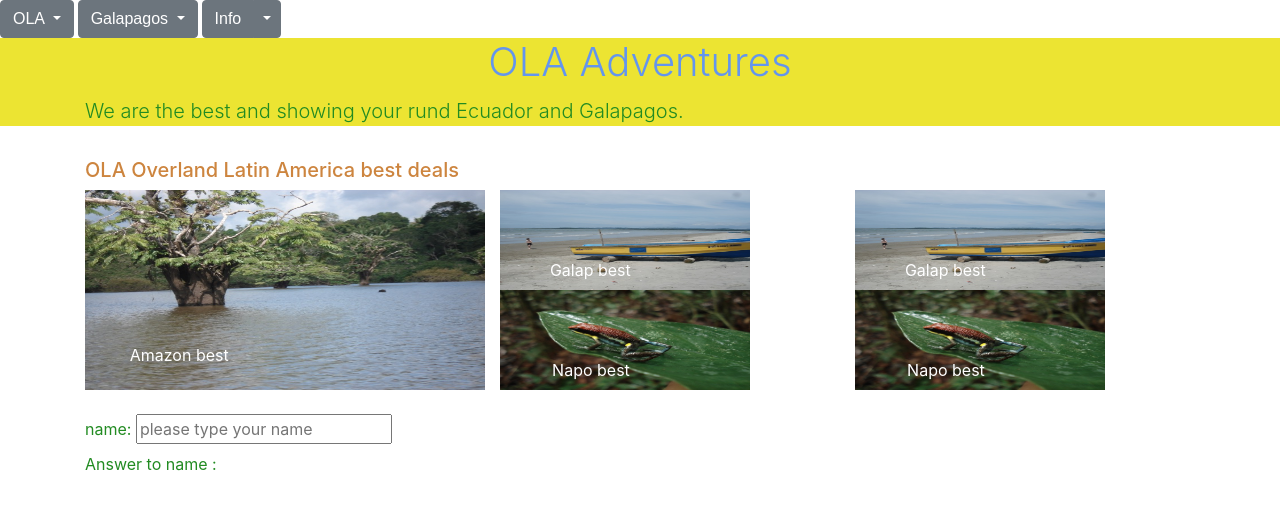
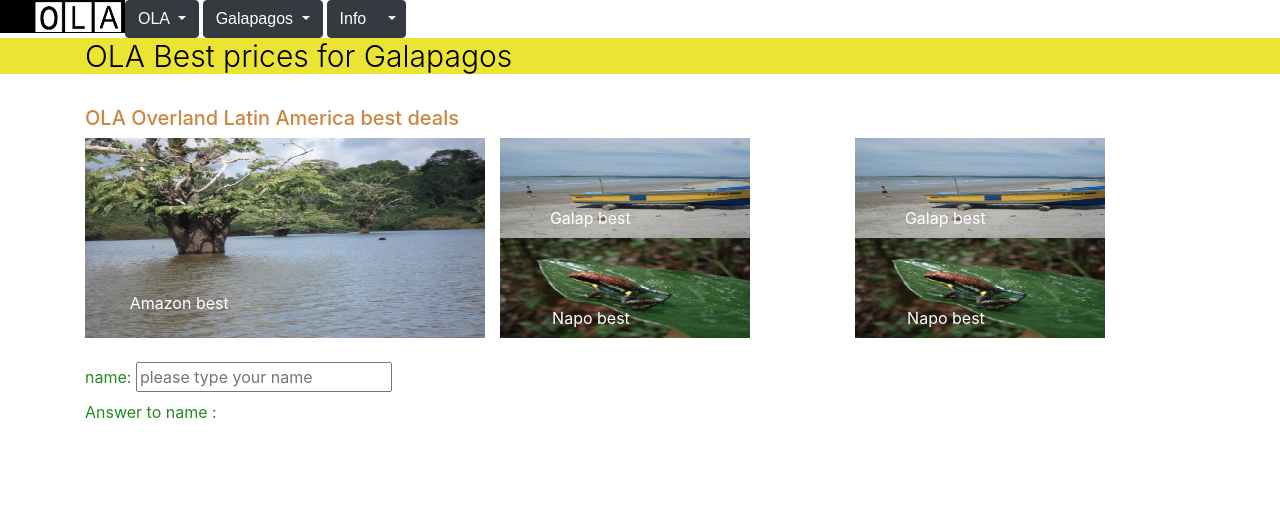
Before and after one commit to brandlab-au/angular-app, an Angular app: page / in a window 1280 px wide. Shown: the top 508 px of the page. Built offline with nearby package versions, Linux system fonts and the light colour scheme.

Commit message:
new header

```diff
--- a/src/app/head/head.component.css
+++ b/src/app/head/head.component.css
@@ -1,8 +1,12 @@
 h1 {
+    text-align: left;
+    margin-bottom: 10px;
+    color: black;
+    font-size: 30px;
+
+}
+h2{
     text-align: center;
-    margin-bottom: 10px;
-    color: cornflowerblue;
-    font-size: 40px;
 
 }
 .cc {
--- a/src/app/head/head.component.html
+++ b/src/app/head/head.component.html
@@ -3,21 +3,21 @@
 
 </head>
 
-    <div class="d-flex">
-  <div class="dropdown mr-1">
-    <button type="button" class="btn btn-secondary dropdown-toggle" id="dropdownMenuOffset" data-toggle="dropdown" aria-haspopup="true" aria-expanded="false" data-offset="10,20">
+<div class="d-flex">
+    <img alt="ola Adventures" width="125" height="33" src="../../assets/ola.png">
+<div class="dropdown mr-1">
+    <button type="button" class="btn btn-dark dropdown-toggle" id="dropdownMenuOffset" data-toggle="dropdown" aria-haspopup="true" aria-expanded="false" data-offset="10,20">
       OLA
-
-    </button>
+   </button>
     <div class="dropdown-menu" aria-labelledby="dropdownMenuOffset">
       <a class="dropdown-item" routerLink="/yachts">Boats</a>
       <a class="dropdown-item" routerLink="/napo">Jungle</a>
       <a class="dropdown-item" routerLink="/dashbord">Contact</a>
     </div>
-  </div>
+</div> <!-- close first button-->
 
          <div class="dropdown mr-1">
-    <button type="button" class="btn btn-secondary dropdown-toggle" id="dropdownMenuOffset" data-toggle="dropdown" aria-haspopup="true" aria-expanded="false" data-offset="10,20">
+    <button type="button" class="btn btn-dark dropdown-toggle" id="dropdownMenuOffset" data-toggle="dropdown" aria-haspopup="true" aria-expanded="false" data-offset="10,20">
       Galapagos
     </button>
     <div class="dropdown-menu" aria-labelledby="dropdownMenuOffset">
@@ -28,8 +28,8 @@
   </div>
 
   <div class="btn-group">
-    <button type="button" class="btn btn-secondary">Info</button>
-    <button type="button" class="btn btn-secondary dropdown-toggle dropdown-toggle-split" id="dropdownMenuReference" data-toggle="dropdown" aria-haspopup="true" aria-expanded="false" data-reference="parent">
+    <button type="button" class="btn btn-dark">Info</button>
+    <button type="button" class="btn btn-dark dropdown-toggle dropdown-toggle-split" id="dropdownMenuReference" data-toggle="dropdown" aria-haspopup="true" aria-expanded="false" data-reference="parent">
       <span class="sr-only">Toggle Dropdown</span>
     </button>
     <div class="dropdown-menu" aria-labelledby="dropdownMenuReference">
@@ -45,8 +45,8 @@
   <body>
       <div class="jumbotron jumbotron-fluid">
   <div class="container">
-    <h1 class="display-3">OLA Adventures</h1>
-    <p class="lead">We are the best and showing your rund Ecuador and Galapagos.</p>
+    <h1 class="display-3">OLA Best prices for Galapagos</h1>
+
   </div>
 </div>
 
--- a/src/app/messages/messages.component.html
+++ b/src/app/messages/messages.component.html
@@ -1,8 +1,9 @@
+<body>
 <div *ngIf="messageService.messages.length">
 
   <h2>Messages</h2>
   <button class="clear"
           (click)="messageService.clear()">clear</button>
   <div *ngFor='let message of messageService.messages'> {{message}} </div>
-
 </div>
+</body>
--- a/src/app/napo/napo.component.html
+++ b/src/app/napo/napo.component.html
@@ -1,3 +1,4 @@
+<div class= "content">
 <h2> {{heading}}</h2>
 <a routerLink="/">back</a>
 <table border="1">
@@ -36,3 +37,4 @@
       </tr>
    </tbody>
 </table>
+</div>
--- a/src/styles.css
+++ b/src/styles.css
@@ -12,3 +12,10 @@ h5 {
 h8 {
     color: olive;
 }
+.content{
+    align-content: center;
+    padding-left: 30px;
+}
+h4{
+    text-align: center;
+}
```
Also changed, not shown: src/app/app.component.html (+4 -6 lines), src/assets/logo.png (deleted), src/assets/ola.png (added).
